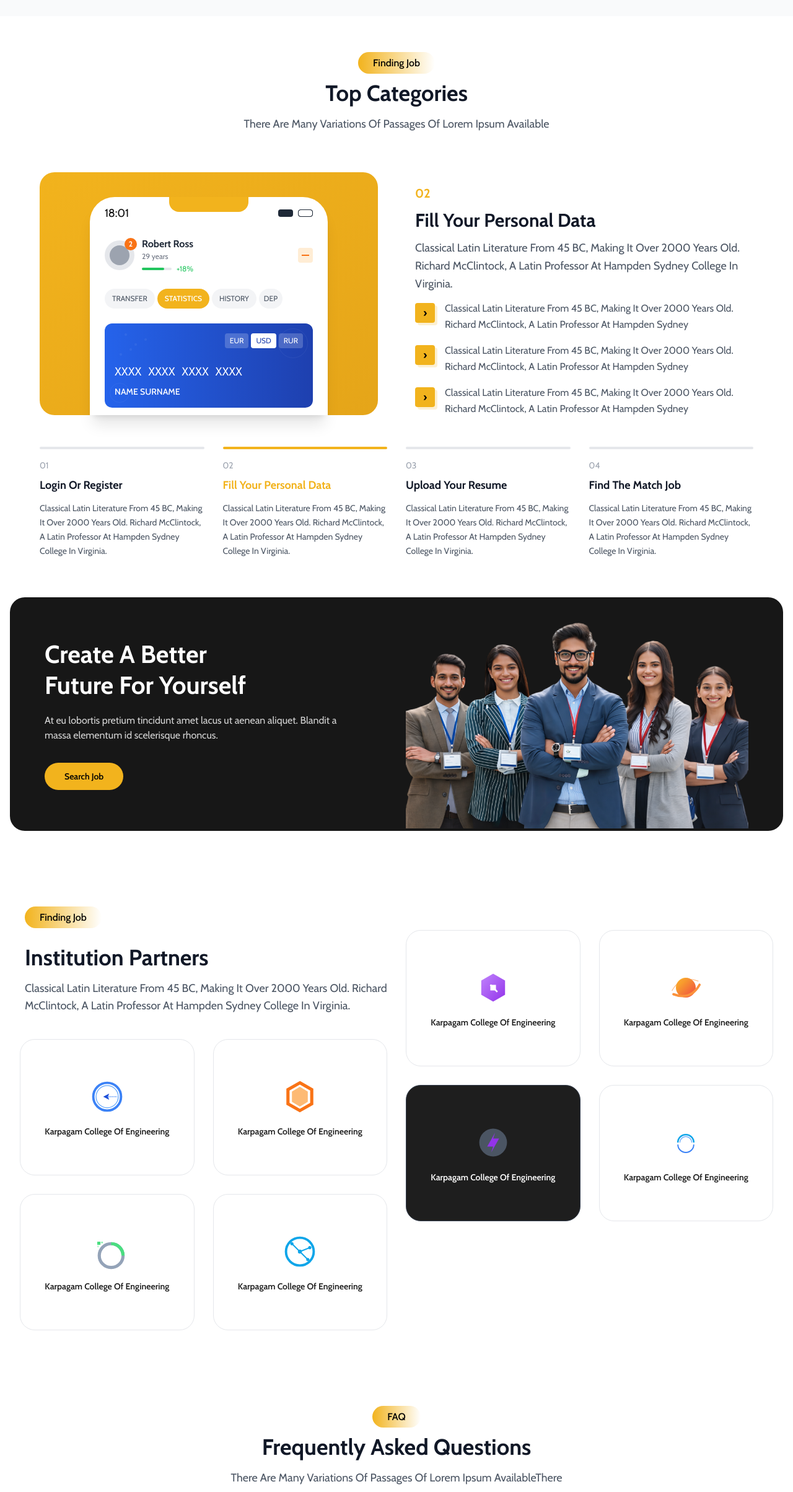
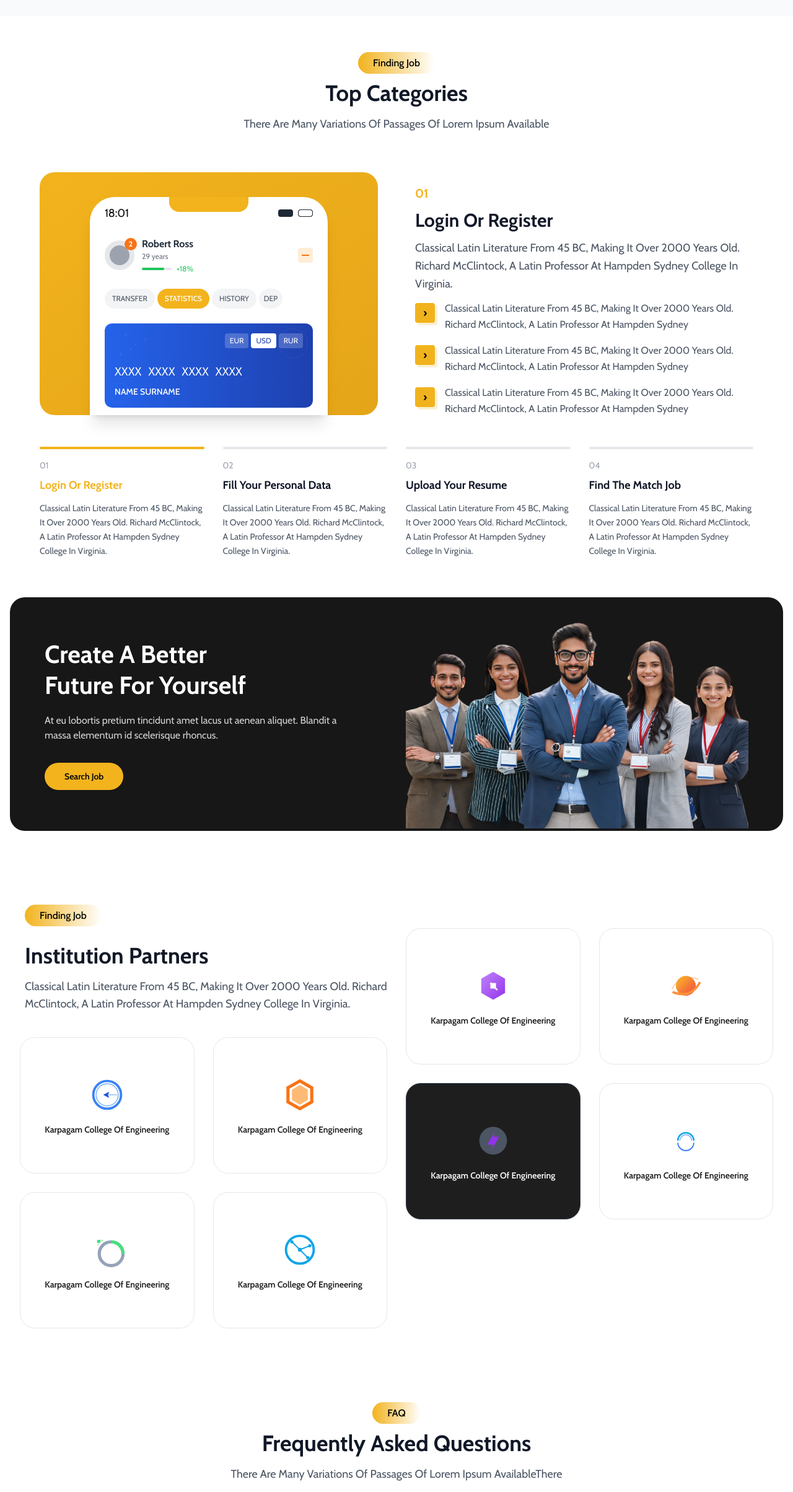
Before and after one commit to RDBA-CBE/faculty-web, a Next.js app: page /home in a window 1280 px wide. Shown: the part 2393-4801 px from the top of the page at 62% size. Built offline with nearby package versions, Linux system fonts and the light colour scheme.

Commit message:
home page updated

```diff
--- a/components/common-components/InstitutionPartners.jsx
+++ b/components/common-components/InstitutionPartners.jsx
@@ -249,7 +249,7 @@ export default function InstitutionPartners() {
   const rightPartners = [PARTNERS[0], PARTNERS[1], PARTNERS[4], PARTNERS[5]];
 
   return (
-    <div className="min-h-screen bg-white flex items-center justify-center py-16 px-4 sm:px-8">
+    <div className="min-h-screen bg-white flex items-center justify-center  px-4 sm:px-8">
       <div className="max-w-[1240px] w-full grid grid-cols-1 lg:grid-cols-2 gap-12 items-start">
         {/* LEFT SECTION: Header + 4 Cards */}
         <div className="flex flex-col gap-10">
--- a/components/common-components/top_category.jsx
+++ b/components/common-components/top_category.jsx
@@ -2,7 +2,7 @@
 import React, { useState } from "react";
 
 const TopCategory = () => {
-  const [activeStep, setActiveStep] = useState(1);
+  const [activeStep, setActiveStep] = useState(0);
 
   const steps = [
     {
```
